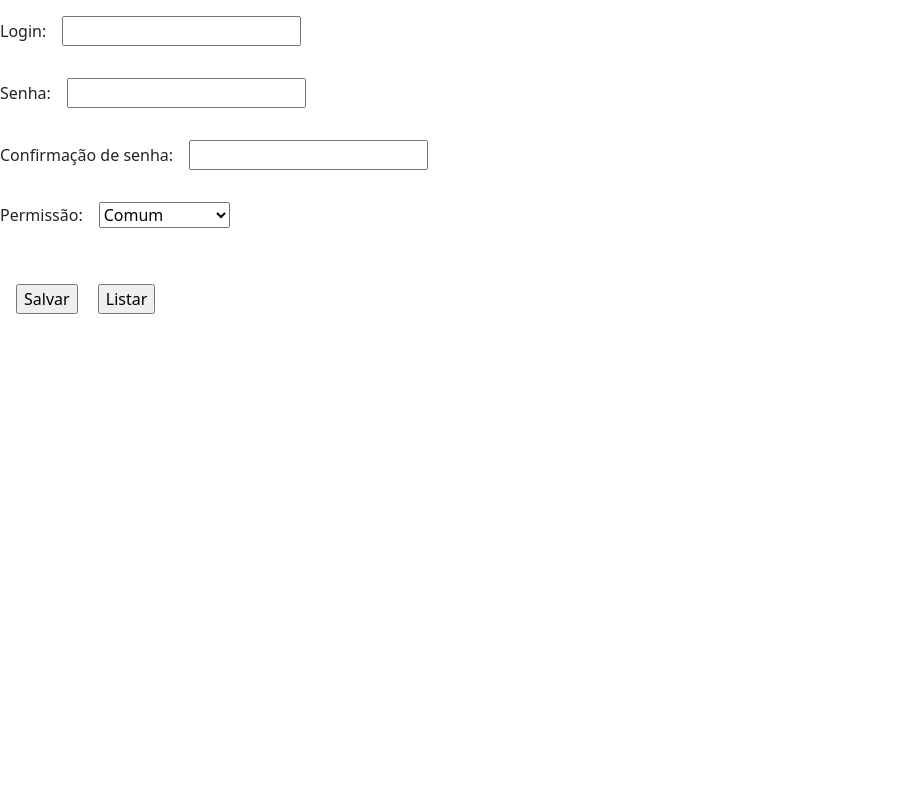
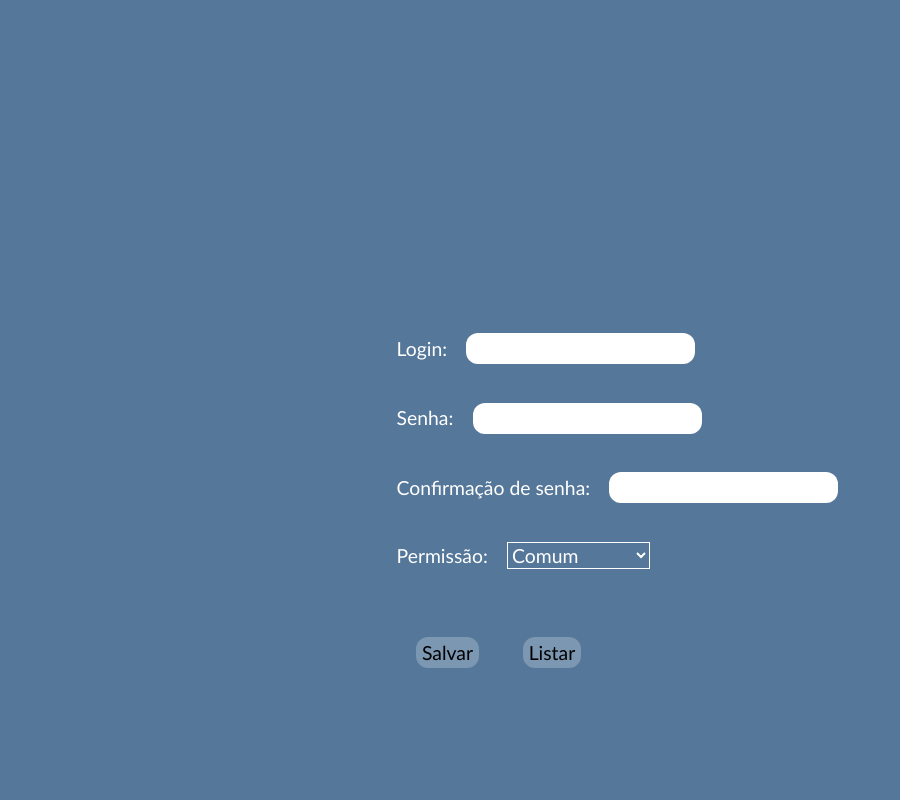
Before and after one commit to MarcusAbenAthar/cadastroDoImovel, a PHP site: page /view/cadUsuario.php in a window 1280 px wide. Shown: the whole page, without its empty margins (0-900 px from the left). Run offline with PHP 8.4, Linux system fonts and the light colour scheme.

Commit message:
Quase estilizado

```diff
--- a/assets/css/style.css
+++ b/assets/css/style.css
@@ -1,3 +1,17 @@
+@import url("https://cdn.jsdelivr.net/npm/bootstrap-icons@1.8.3/font/bootstrap-icons.css");
+
+* {
+    font-size: 1.1rem;
+    background-color: #579;
+    color: #FFF;
+    font-family: 'Gill Sans', 'Gill Sans MT', 'Trebuchet MS', sans-serif
+}
+
+html {
+    max-width: 98vw;
+    height: 100vh;
+}
+
 body {
     margin: 0;
     padding: 0;
@@ -10,17 +24,58 @@ section {
     width: max-content;
 }
 
+input {
+    background-color: #FFF;
+    color: #000;
+    border: none;
+    border-radius: 12px;
+}
+
+input[type=submit], input[type=button] {
+    background-color: rgb(255 255 255 / 23%);
+    margin: 1em;
+}
+
+input[type=submit]:hover, input[type=button]:hover {
+    border: 1px solid #FFF;
+}
+
+select {
+    border: 1px solid #FFF;
+}
+
 form>input,
 form>select {
     margin: 1em;
+}
+
+.divUl {
+    display: flex;
 }
 
 ul {
     list-style: none;
 }
 
+ul a:hover {
+    color: rgb(136, 188, 211);
+}
+
+ul li:hover::before {
+    content: "\00bb";
+    font-size: 30px;
+    margin-left: -20px;
+    margin-top: -10px;
+    position: absolute;
+}
+
+td a {
+    text-decoration: none;
+    color: white;
+}
+
 ul a {
-    color: black;
+    color: #fff;
     text-decoration: none;
 }
 
@@ -33,15 +88,69 @@ ul a {
     max-width: 10em;
 }
 
-main {
+.center {
+    margin-top: 25%;
     display: flex;
-    flex-direction: column;
-    flex-wrap: wrap;
-    align-content: flex-start;
+    flex-direction: row;
     justify-content: center;
-    align-items: flex-start;
 }
 
 .botao {
     margin-top: 1rem;
 }
+
+h1 {
+    text-align: center;
+}
+
+table {
+    display: flex;
+    flex-wrap: wrap;
+    align-items: flex-start;
+    justify-content: center;
+    align-content: center;
+    flex-direction: column;
+}
+
+th {
+    text-align: center;
+    padding-left: 4rem;
+}
+
+th a {
+    text-decoration: none;
+    color: #FFF;
+}
+
+td {
+    text-align: center;
+    padding-left: 4rem;
+}
+
+td a {
+    padding-left: 2rem;
+}
+
+.tabelaImoveis {
+    display: flex;
+    flex-direction: column;
+    flex-wrap: nowrap;
+    align-content: center;
+    justify-content: center;
+    align-items: center;
+}
+
+.headImoveis {
+    padding-right: 5.7rem;
+}
+
+.colunaImoveis {}
+
+.tbody {
+    display: flex;
+    flex-direction: row;
+    flex-wrap: wrap;
+    align-content: flex-start;
+    justify-content: center;
+    align-items: center;
+}
--- a/view/cadImovel.php
+++ b/view/cadImovel.php
@@ -12,7 +12,7 @@
 </head>
 
 <body>
-    <main>
+    <main class="center">
         <section>
             <div class="row">
                 <form name="cadUsuario" id="cadUsuario" method="post">
--- a/view/cadUsuario.php
+++ b/view/cadUsuario.php
@@ -12,13 +12,13 @@
 </head>
 
 <body>
-    <main>
+    <main class="center">
         <section>
             <div class="row">
                 <form name="cadUsuario" id="cadUsuario" method="post">
-                    Login:<input type="text" name="login" id="login"><br />
-                    Senha:<input type="password" name="senha1" id="senha1"><br />
-                    Confirmação de senha:<input type="password" name="senha2" id="senha2"><br />
+                    Login:<input class="input" type="text" name="login" id="login"><br />
+                    Senha:<input class="input" type="password" name="senha1" id="senha1"><br />
+                    Confirmação de senha:<input class="input" type="password" name="senha2" id="senha2"><br />
                     Permissão:<select name="permissao" id="permissao">
                         <option value="C">Comum</option>
                         <option value="A">Administrador</option>
--- a/view/listUsuario.php
+++ b/view/listUsuario.php
@@ -21,7 +21,8 @@
                     <tr>
                         <th>Login</th>
                         <th>Permissão</th>
-                        <th><a href="cadUsuario.php">Novo</a></th>
+                        <th>Ações</th>
+                        <th><a href="cadUsuario.php">Novo Usuário</a></th>
                     </tr>
                 </thead>
                 <tbody>
```
Also changed, not shown: index.php (+11 -6 lines), view/listImoveis.php (+14 -14 lines).
